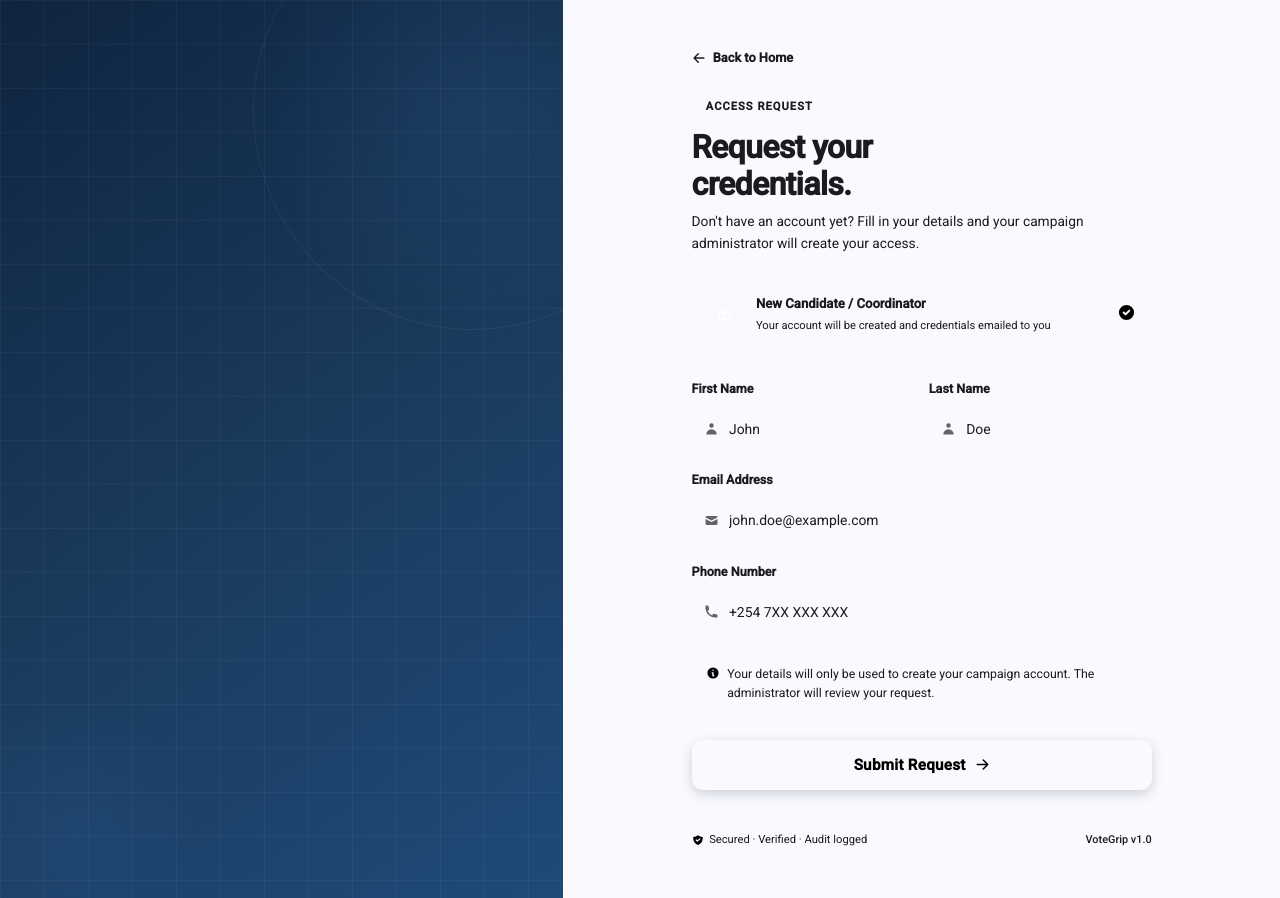
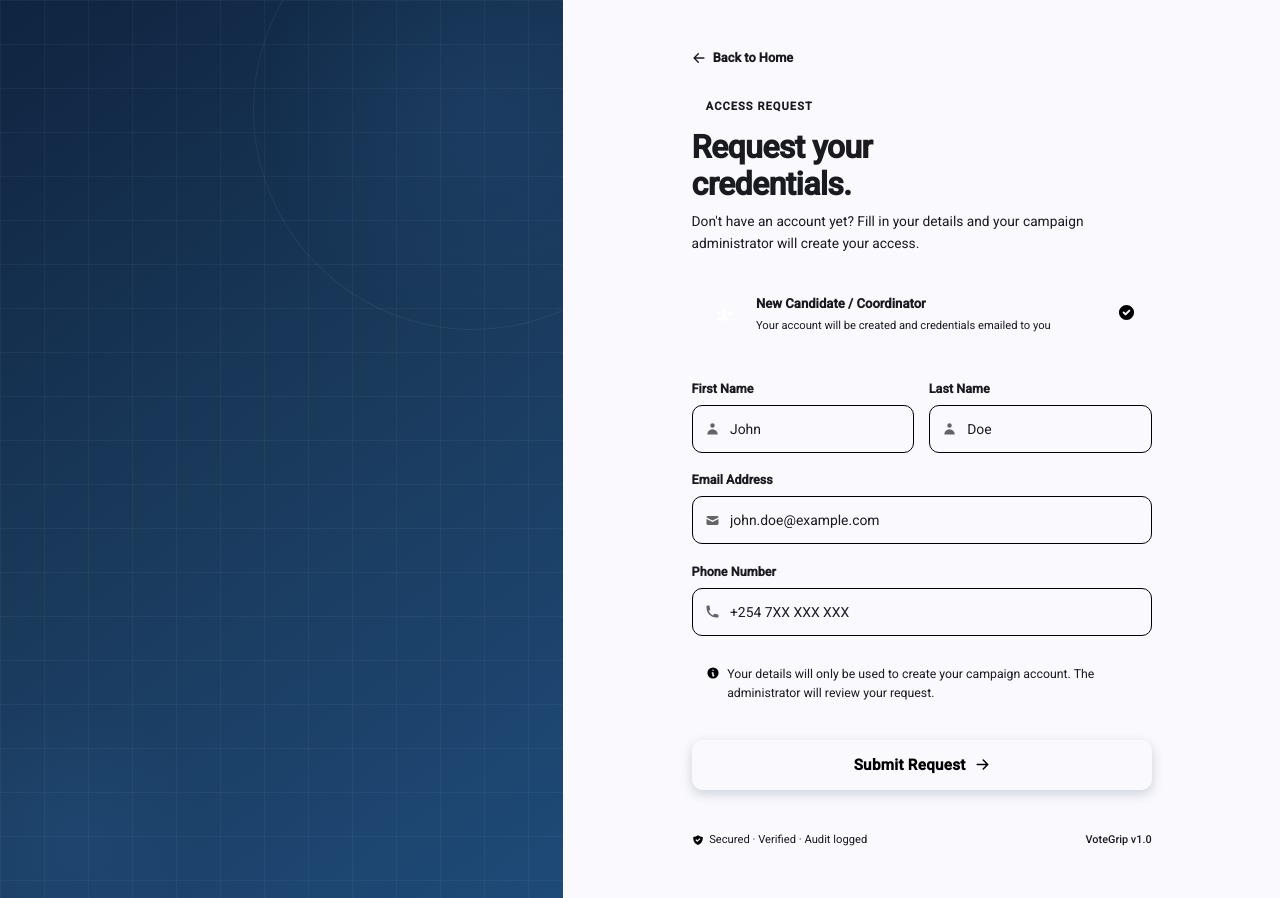
Before and after one commit to dennis027/test-votegrip, an Angular app: page /request-credentials in a window 1280 px wide. Before the commit this address led to /test-votegrip/request-credentials. Built offline with nearby package versions, Linux system fonts and the light colour scheme; no server answers.

Commit message:
updated request credentials page to get avoid 401 error

```diff
--- a/src/app/components/request-credentials/request-credentials.css
+++ b/src/app/components/request-credentials/request-credentials.css
@@ -142,11 +142,17 @@ body { font-family: var(--fb); }
 .field-label { font-size: 0.79rem; font-weight: 600; color: var(--tp); }
 
 .field-wrap {
-  display: flex; align-items: center;
-  background: var(--bg); border: 1.5px solid var(--b);
-  border-radius: 10px; min-height: 48px; width: 100%;
+  display: flex;
+  align-items: center;
+  background: var(--bg);
+  border: 1.5px solid #000;
+  border-radius: 10px;
+  min-height: 48px;
+  width: 100%;
   transition: border-color 0.2s, box-shadow 0.2s, background 0.2s;
 }
+
+
 .field-wrap.field-focused { border-color: var(--ba); background: var(--w); box-shadow: 0 0 0 3px rgba(74,144,217,0.12); }
 .field-wrap.field-error   { border-color: var(--rm); background: #FFF5F5; }
 
--- a/src/app/components/request-credentials/request-credentials.ts
+++ b/src/app/components/request-credentials/request-credentials.ts
@@ -89,13 +89,15 @@ export class RequestCredentials implements OnInit {
       .subscribe({
         next: () => {
           this.done = true;
-          this.showSuccess('Credentials request submitted! Check your email.');
+          this.showSuccess('Credentials request submitted! Check  your email after some time.');
+          this.loading = false;
           this.cdr.detectChanges();
         },
         error: (err) => {
           this.submitted = false;
           const msg = err?.error?.message || 'Request failed. Please try again.';
           this.showError(msg);
+          this.loading = false;
           this.cdr.detectChanges();
         },
       });
--- a/src/app/services/users.ts
+++ b/src/app/services/users.ts
@@ -21,16 +21,16 @@ export class UsersService {
     @Inject(PLATFORM_ID) private platformId: Object
   ) {}
 
-
 requestLoginCred(payload: {
   first_name: string;
   last_name: string;
   email: string;
-    phone:string;
+  phone: string;
 }): Observable<any> {
-    return this.http.post<any>(this.requestLoginCredentials, payload);
+  return this.http.post<any>(this.requestLoginCredentials, payload, {
+    headers: { 'No-Auth': 'true' }
+  });
 }
-
 
   getUsersList(type:any, candidate_id:any): Observable<any> {
     const url = `${this.usersApi}type=${type}&candidate_id=${candidate_id}`;
--- a/src/index.html
+++ b/src/index.html
@@ -3,7 +3,7 @@
 <head>
   <meta charset="utf-8">
   <title>VoteGrip</title>
-  <base href="/test-votegrip/">
+  <base href="/">
   <meta name="viewport" content="width=device-width, initial-scale=1">
   <link rel="icon" type="image/x-icon" href="favicon.ico">
   <link href="https://fonts.googleapis.com/css2?family=Roboto:wght@300;400;500&display=swap" rel="stylesheet">
```
Also changed, not shown: src/app/interceptors/auth-interceptor.ts (+9 -0 lines). Lines whose indentation alone changed are shown as unchanged.
